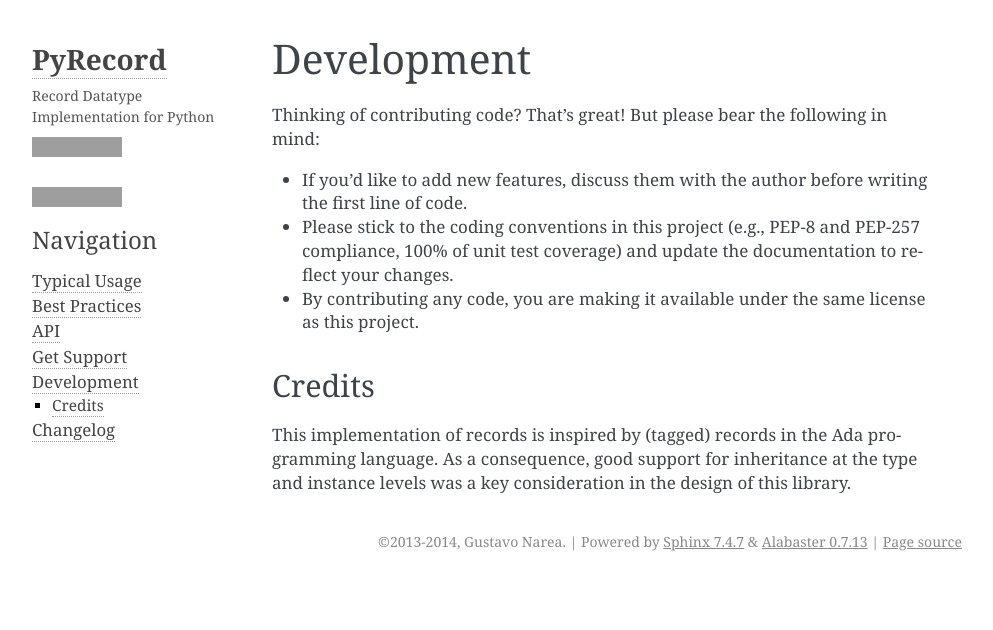
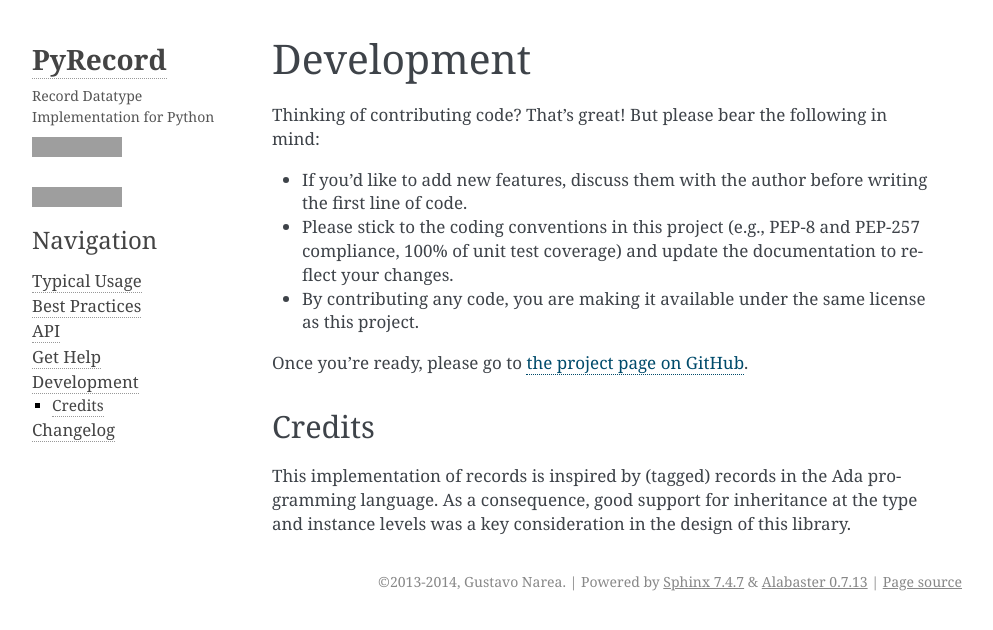
Before and after one commit to gnarea/pyrecord, a Sphinx documentation site: the page built from docs/source/development.rst, in a window 1280 px wide, cut to the strip 0-630 px from the top of the page. Shown: the whole strip, without its empty margins (148-1141 px from the left). Built offline with Sphinx 7.4.7, drawn with Linux system fonts in a browser that asks for light colours; grey boxes are pictures that could not be loaded.

Commit message:
More tiny doc improvements

```diff
--- a/docs/source/development.rst
+++ b/docs/source/development.rst
@@ -12,6 +12,9 @@
 - By contributing any code, you are making it available under the same license
   as this project.
 
+Once you're ready, please go to `the project page on GitHub
+<https://github.com/gnarea/pyrecord>`_.
+
 
 Credits
 -------
--- a/docs/source/support.rst
+++ b/docs/source/support.rst
@@ -1,5 +1,5 @@
-Get Support
-===========
+Get Help
+========
 
 Questions about modelling your own data types should be raised on a channel
 like `StackOverflow <http://stackoverflow.com/>`_. To ask questions about
```
